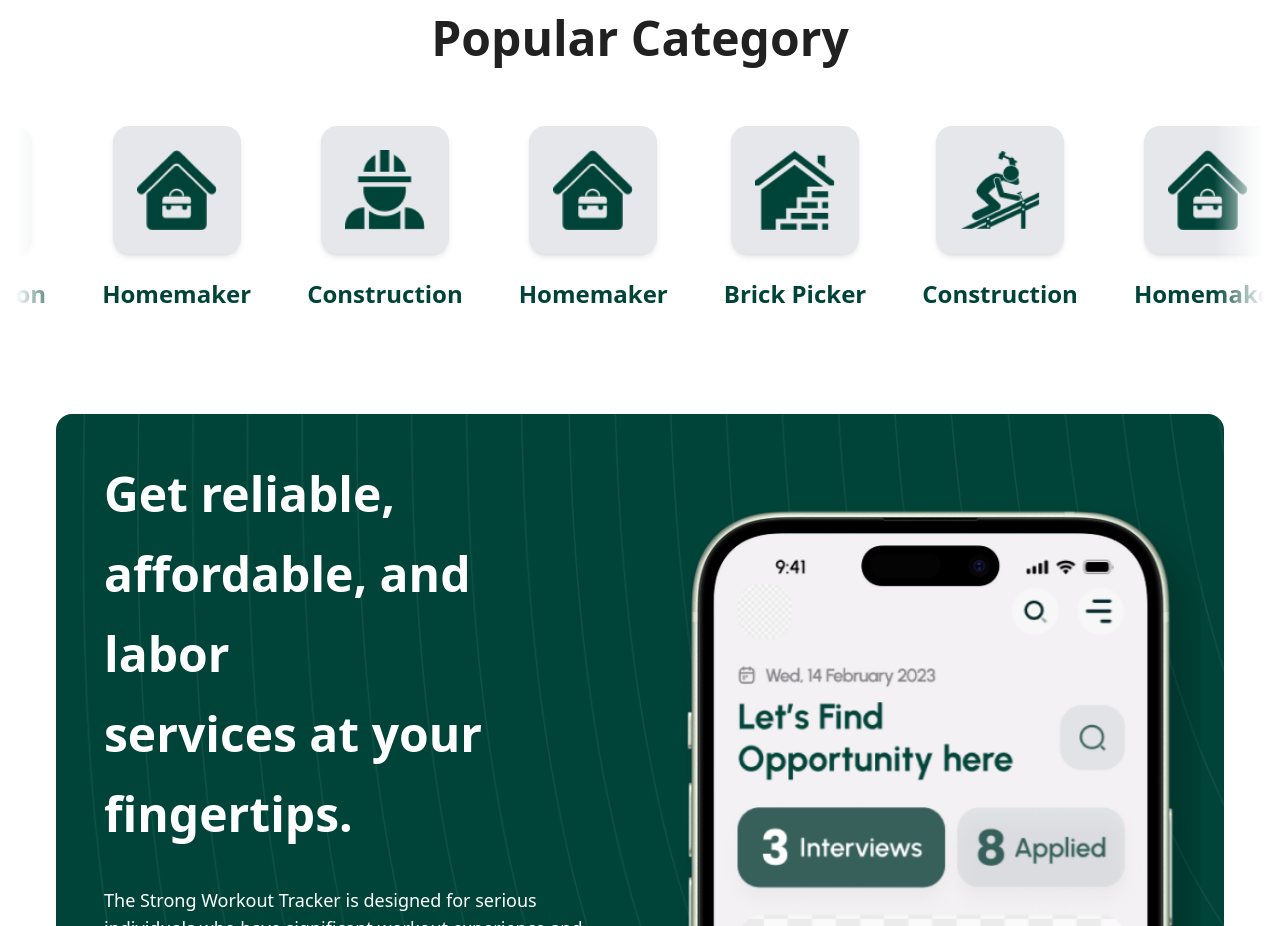
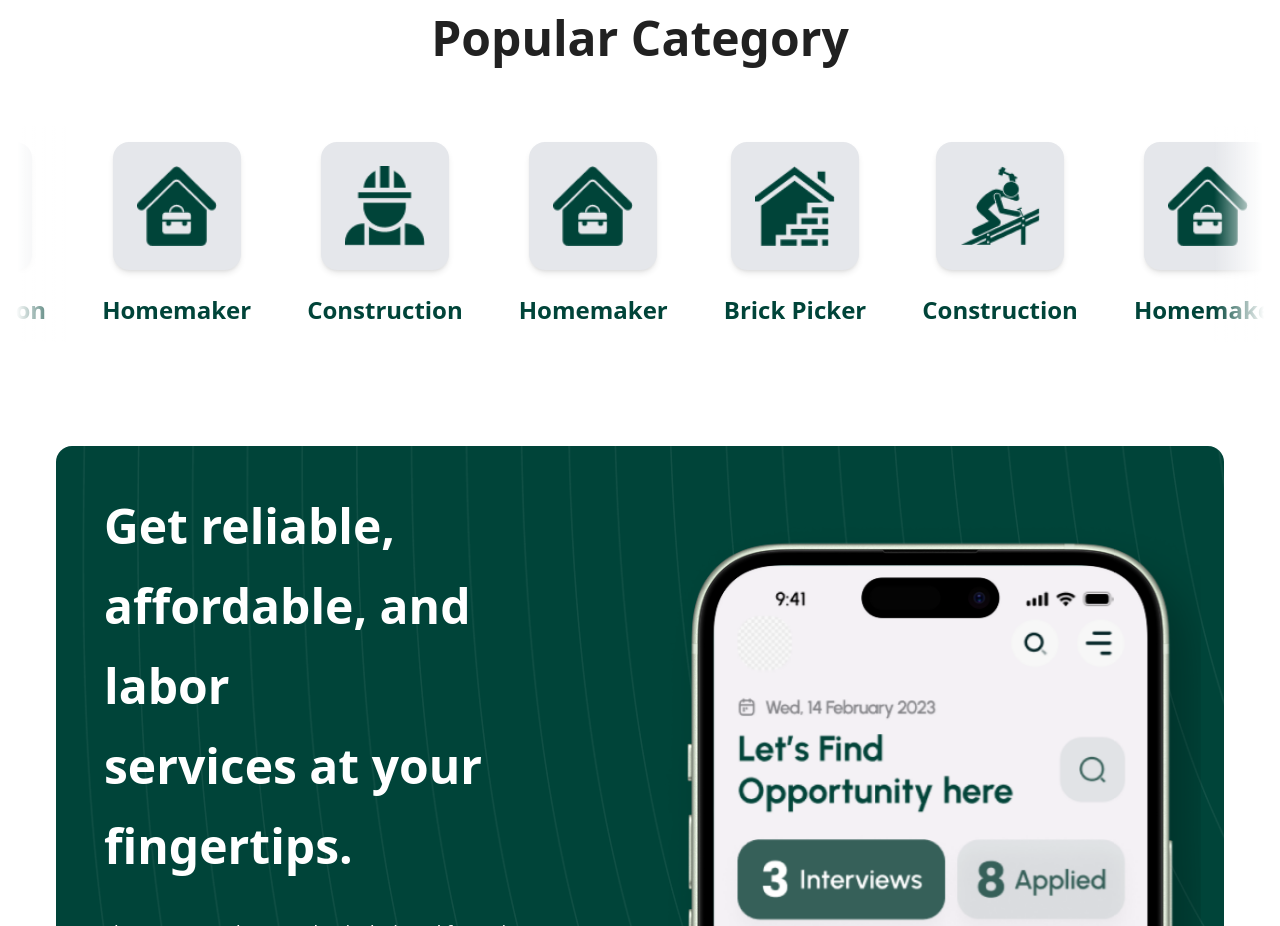
Before and after one commit to TruwixTech/DailyGo-Frontend, a React (Vite) app: page / in a window 1280 px wide. Shown: the part 1880-2806 px from the top of the page. Built offline with nearby package versions, Linux system fonts and the light colour scheme; no server answers.

Commit message:
minor fix

```diff
--- a/src/Component/Homepagecomponent/PopularCategory.jsx
+++ b/src/Component/Homepagecomponent/PopularCategory.jsx
@@ -22,7 +22,7 @@ const PopularCategory = () => {
 
             {/* Marquee for Auto Scrolling */}
             <Marquee speed={50} gradient={true} gradientWidth={50} pauseOnHover={true}>
-                <div className="flex gap-6 w-full">
+                <div className="flex gap-6 w-full py-4">
                     {[...categories,...categories].map((category) => (
                         <div key={category.id} className="flex flex-col items-center gap-4 md:hover:scale-105 cursor-pointer duration-500 ease-in-out transition-all mx-4">
                             <div className="w-20 h-20 sm:w-24 sm:h-24 md:w-28 md:h-28 lg:w-32 lg:h-32 p-4 lg:p-6 bg-gray-200 flex items-center justify-center rounded-2xl shadow-md">
```
